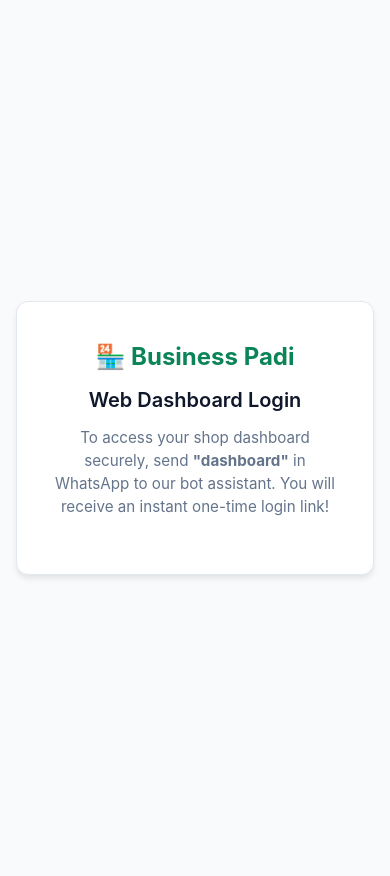
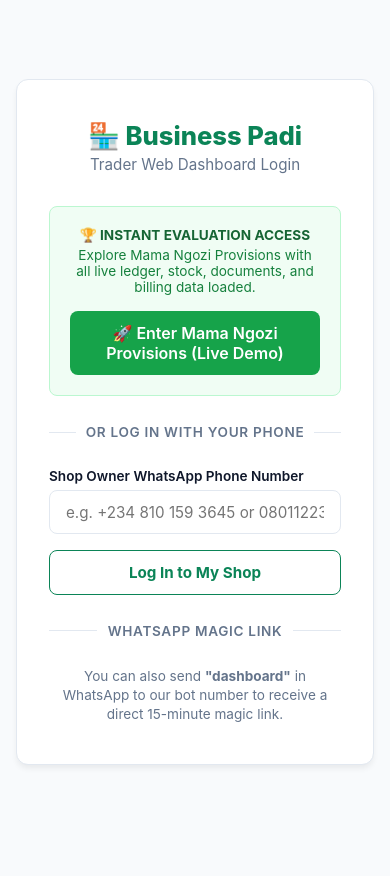
Before and after one commit to Idtimi/Business-padi, a FastAPI app: page /d/login in a window 390 px wide. After the commit the page ends 766 px from the top, so only its background shows below. Run offline with FastAPI, Linux system fonts and the light colour scheme.

Commit message:
Add browser-friendly auto-redirect to login with one-click demo and phone login

```diff
--- a/app/templates/login.html
+++ b/app/templates/login.html
@@ -5,18 +5,75 @@
     <meta name="viewport" content="width=device-width, initial-scale=1.0">
     <title>Dashboard Login - Business Padi</title>
     <style>
-        body { font-family: -apple-system, BlinkMacSystemFont, "Segoe UI", Roboto, sans-serif; background: #f8fafc; color: #0f172a; display: flex; align-items: center; justify-content: center; min-height: 100vh; margin: 0; padding: 1rem; }
-        .card { background: white; border: 1px solid #e2e8f0; border-radius: 12px; padding: 2.5rem 2rem; max-width: 450px; width: 100%; box-shadow: 0 4px 6px -1px rgba(0,0,0,0.1); text-align: center; }
-        .brand { font-size: 1.5rem; font-weight: 700; color: #0b8457; margin-bottom: 0.5rem; }
-        .btn { display: inline-block; background: #0b8457; color: white; padding: 0.75rem 1.5rem; border-radius: 6px; text-decoration: none; font-weight: 600; margin-top: 1.5rem; }
+        :root {
+            --primary: #0b8457;
+            --primary-hover: #086341;
+            --bg: #f8fafc;
+            --text-main: #0f172a;
+            --text-muted: #64748b;
+            --border: #e2e8f0;
+            --danger: #dc2626;
+        }
+        * { box-sizing: border-box; margin: 0; padding: 0; font-family: -apple-system, BlinkMacSystemFont, "Segoe UI", Roboto, sans-serif; }
+        body { background: var(--bg); color: var(--text-main); display: flex; align-items: center; justify-content: center; min-height: 100vh; padding: 1.5rem 1rem; }
+        .card { background: white; border: 1px solid var(--border); border-radius: 12px; padding: 2.5rem 2rem; max-width: 480px; width: 100%; box-shadow: 0 4px 6px -1px rgba(0,0,0,0.07); }
+        .brand { font-size: 1.6rem; font-weight: 800; color: var(--primary); text-align: center; margin-bottom: 0.25rem; }
+        .subtitle { text-align: center; color: var(--text-muted); font-size: 0.95rem; margin-bottom: 2rem; }
+        .alert-error { background: #fef2f2; border: 1px solid #fecaca; color: #991b1b; padding: 0.75rem 1rem; border-radius: 6px; font-size: 0.9rem; margin-bottom: 1.5rem; text-align: center; }
+        .btn { display: inline-flex; align-items: center; justify-content: center; width: 100%; padding: 0.75rem 1.25rem; border-radius: 8px; font-size: 0.95rem; font-weight: 600; text-decoration: none; cursor: pointer; border: none; transition: all 0.2s; }
+        .btn-primary { background: var(--primary); color: white; }
+        .btn-primary:hover { background: var(--primary-hover); }
+        .btn-outline { background: white; border: 1px solid var(--border); color: var(--text-main); }
+        .btn-outline:hover { background: #f1f5f9; }
+        .form-control { width: 100%; padding: 0.7rem 1rem; border: 1px solid var(--border); border-radius: 8px; font-size: 0.95rem; margin-bottom: 1rem; }
+        .divider { display: flex; align-items: center; text-align: center; margin: 1.75rem 0; color: var(--text-muted); font-size: 0.85rem; text-transform: uppercase; font-weight: 600; letter-spacing: 0.05em; }
+        .divider::before, .divider::after { content: ''; flex: 1; border-bottom: 1px solid var(--border); }
+        .divider::before { margin-right: 0.75em; }
+        .divider::after { margin-left: 0.75em; }
     </style>
 </head>
 <body>
     <div class="card">
         <div class="brand">🏪 Business Padi</div>
-        <h2 style="font-size: 1.25rem; font-weight: 600; margin-bottom: 0.5rem;">Web Dashboard Login</h2>
-        <p style="color: #64748b; font-size: 0.95rem; line-height: 1.5;">
-            To access your shop dashboard securely, send <strong>"dashboard"</strong> in WhatsApp to our bot assistant. You will receive an instant one-time login link!
+        <div class="subtitle">Trader Web Dashboard Login</div>
+
+        {% if error %}
+        <div class="alert-error">
+            ⚠️ {{ error }}
+        </div>
+        {% endif %}
+
+        <!-- Direct 1-Click Demo Login for Evaluation -->
+        <div style="background: #f0fdf4; border: 1px solid #bbf7d0; border-radius: 8px; padding: 1.25rem; margin-bottom: 1.5rem; text-align: center;">
+            <div style="font-size: 0.85rem; font-weight: 700; color: #166534; text-transform: uppercase; margin-bottom: 0.25rem;">
+                🏆 Instant Evaluation Access
+            </div>
+            <p style="font-size: 0.85rem; color: #15803d; margin-bottom: 1rem;">
+                Explore Mama Ngozi Provisions with all live ledger, stock, documents, and billing data loaded.
+            </p>
+            <form action="/d/login/demo" method="POST">
+                <button type="submit" class="btn btn-primary" style="background: #16a34a; font-size: 1rem;">
+                    🚀 Enter Mama Ngozi Provisions (Live Demo)
+                </button>
+            </form>
+        </div>
+
+        <div class="divider">OR LOG IN WITH YOUR PHONE</div>
+
+        <!-- Phone Number Login -->
+        <form action="/d/login/phone" method="POST">
+            <label style="display: block; font-size: 0.85rem; font-weight: 600; margin-bottom: 0.4rem; color: var(--text-main);">
+                Shop Owner WhatsApp Phone Number
+            </label>
+            <input type="text" name="phone" class="form-control" placeholder="e.g. +234 810 159 3645 or 08011223344" required>
+            <button type="submit" class="btn btn-outline" style="border-color: var(--primary); color: var(--primary); font-weight: 700;">
+                Log In to My Shop
+            </button>
+        </form>
+
+        <div class="divider">WHATSAPP MAGIC LINK</div>
+        <p style="color: var(--text-muted); font-size: 0.85rem; text-align: center; line-height: 1.4;">
+            You can also send <strong>"dashboard"</strong> in WhatsApp to our bot number to receive a direct 15-minute magic link.
         </p>
     </div>
 </body>
```
Also changed, not shown: app/dashboard_routes.py (+84 -2 lines).
